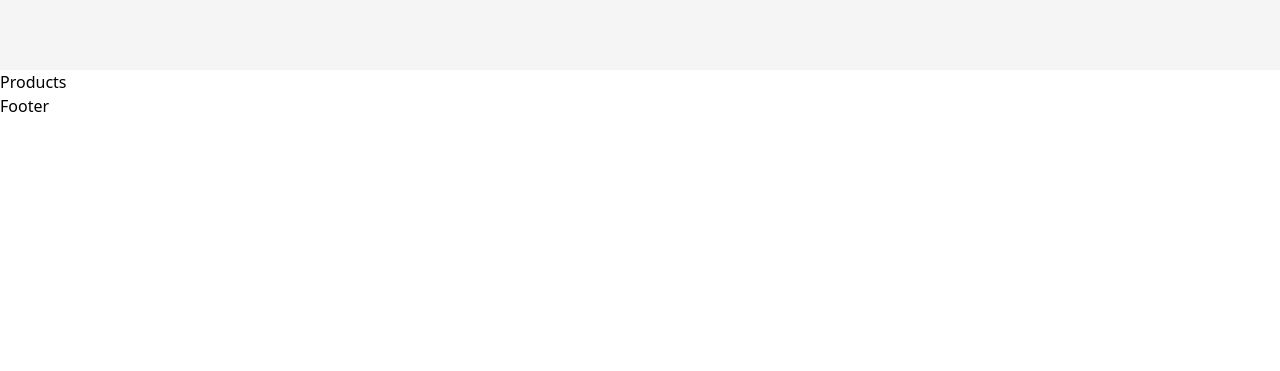
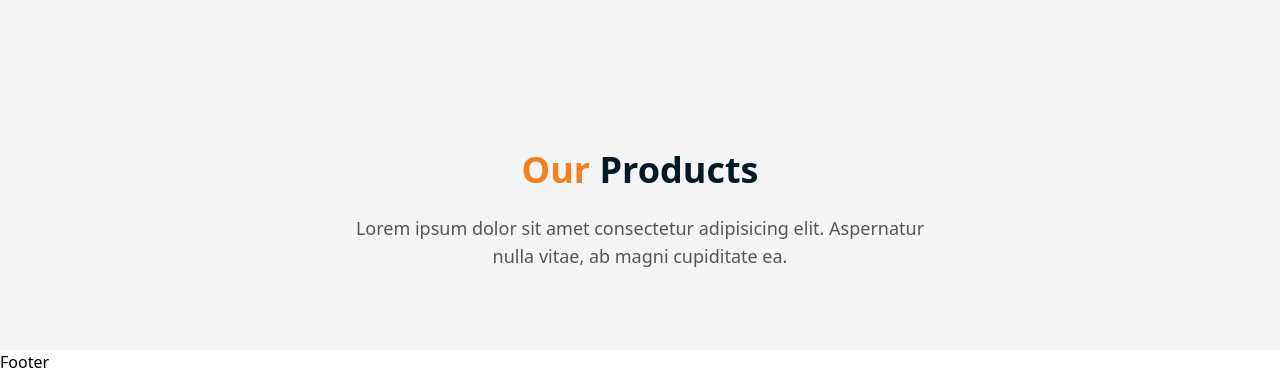
Before and after one commit to saroz-Xplore/router, a React (Vite) app: page / in a window 1280 px wide. Shown: the part 955-1326 px from the top of the page. Before the commit the page ends 1073 px from the top, so only its background shows below. Built offline with nearby package versions, Linux system fonts and the light colour scheme.

Commit message:
products

```diff
--- a/src/components/Products.jsx
+++ b/src/components/Products.jsx
@@ -1,9 +1,19 @@
-import React from 'react'
+import React from 'react';
 
-export const Products = () => {
+const Products = () => {
   return (
-    <div>Products</div>
-  )
-}
+    <div className='bg-[#f5f5f5] py-[80px]'>
+      <div className='mycontainer text-center'>
+        <h1 className='text-4xl font-bold mb-6'>
+          <span className='text-[#F28123]'>Our</span>{' '}
+          <span className='text-[#051922]'>Products</span>
+        </h1>
+        <p className='text-[#555] text-lg max-w-[600px] mx-auto'>
+          Lorem ipsum dolor sit amet consectetur adipisicing elit. Aspernatur nulla vitae, ab magni cupiditate ea.
+        </p>
+      </div>
+    </div>
+  );
+};
 
-export default Products
+export default Products;
```
